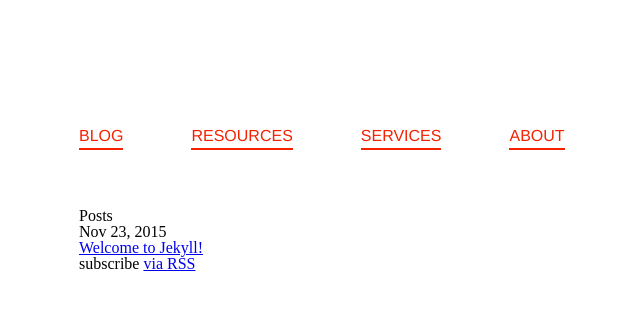
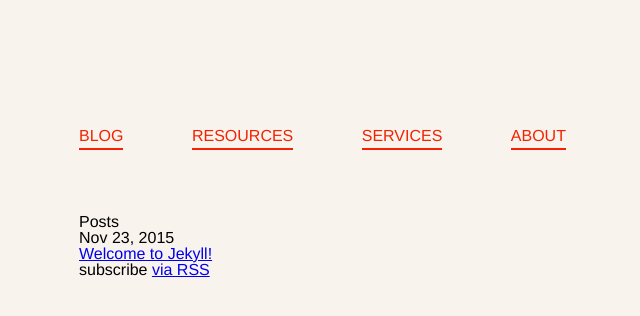
Before and after one commit to bfioritto/typeburrito, a Jekyll site: the page built from index.html, in a window 1280 px wide. Shown: the top 316 px of the page, without its empty margins (49-689 px from the left). Built offline with Jekyll 4.4.1, drawn with Linux system fonts in a browser that asks for light colours.

Commit message:
stubbed out about and logo. responsive layout

```diff
--- /dev/null
+++ b/_includes/about.html
@@ -0,0 +1,3 @@
+<div class="about">
+
+</div>
--- a/_layouts/post.html
+++ b/_layouts/post.html
@@ -5,10 +5,14 @@
 
   <header class="post-header">
     <h1 class="post-title">{{ page.title }}</h1>
+    <p class="post-date">{{ page.date | date: '%B %d, %Y' }}</p>
   </header>
 
   <article class="post-content">
     {{ content }}
   </article>
+  <div class="logo">
 
+  </div>
+  {% include about.html %}
 </div>
--- a/css/main.scss
+++ b/css/main.scss
@@ -6,31 +6,27 @@
 
 // Our variables
 $base-font-family: Helvetica, Arial, sans-serif;
-$base-font-size:   16px;
-$small-font-size:  $base-font-size * 0.875;
+$font-size-1: 1rem;
+$font-size-2: 1.6154rem;
+$font-size-3: 2.6154rem;
+$font-size-4: 4.2308rem;
+$font-size-5: 6.8462rem;
 $base-line-height: 1.5;
 
-$text-color:       #111;
+$black-color:       #111;
 $grey-color:       #828282;
 $grey-color-light: lighten($grey-color, 40%);
 $grey-color-dark:  darken($grey-color, 25%);
 $red-color: rgb(243,34,0);
-$red-color-lighter: rgb(201, 106, 63);
+$red-color-lighter: rgba(243, 34, 0, .4);
+$red-color-background: rgb(249, 243, 238);
 
-$on-palm:          600px;
-$on-laptop:        800px;
+$desktop:        1024px;
 
 
 
-// Using media queries with like this:
-// @include media-query($on-palm) {
-//     .wrapper {
-//         padding-right: $spacing-unit / 2;
-//         padding-left: $spacing-unit / 2;
-//     }
-// }
-@mixin media-query($device) {
-    @media screen and (max-width: $device) {
+@mixin media-query($breakpoint) {
+    @media screen and (min-width: $breakpoint) {
         @content;
     }
 }
@@ -40,25 +36,91 @@
 // Import partials from `sass_dir` (defaults to `_sass`)
 @import "syntax-highlighting";
 
+body {
+  background: $red-color-background;
+  font-family: $base-font-family;
+  font-size: 16px;
+}
+
 .content {
   max-width: 1024px;
   margin: 0 auto;
+  padding: 1rem;
+  @include media-query($desktop) {
+    padding: 0;
+  }
 }
 
 nav {
-  padding: 8rem 0 4rem 0;
+  padding-bottom: 1rem;
+  @include media-query($desktop) {
+    padding: 8rem 0 4rem 0;
+  }
 
   ul li {
     display: inline-block;
-    padding-right: 4rem;
+    padding-right: 1rem;
+    @include media-query($desktop) {
+      padding-right: 4rem;
+    }
   }
 
   a {
     border-bottom: 2px solid $red-color;
     color: $red-color;
-    font-family: $base-font-family;
+    display: block;
+    font-size: $font-size-1;
     padding-bottom: .25rem;
     text-decoration: none;
     text-transform: uppercase;
   }
 }
+
+.post-header {
+  h1 {
+    color: $black-color;
+    font-size: $font-size-2;
+    font-weight: bold;
+    padding: 1rem 0;
+  }
+  .post-date {
+    color: $red-color-lighter;
+    text-transform: uppercase;
+    padding: 0 0 2rem 0;
+  }
+}
+
+.post-content {
+  max-width: 615px;
+
+  p {
+    line-height: $base-line-height;
+  }
+  p + p {
+    padding-top: 1rem;
+  }
+  div.highlight {
+    margin: 1rem 0;
+  }
+}
+
+.logo {
+  background: white;
+  height: 200px;
+  max-width: 409px;
+  margin: 1rem 0;
+  width: 100%;
+  @include media-query($desktop) {
+    margin: 0;
+    position: absolute;
+    right: 0;
+    top: 30rem;
+  }
+}
+
+.about {
+  background: grey;
+  height: 200px;
+  max-width: 615px;
+  width: 100%;
+}
```
